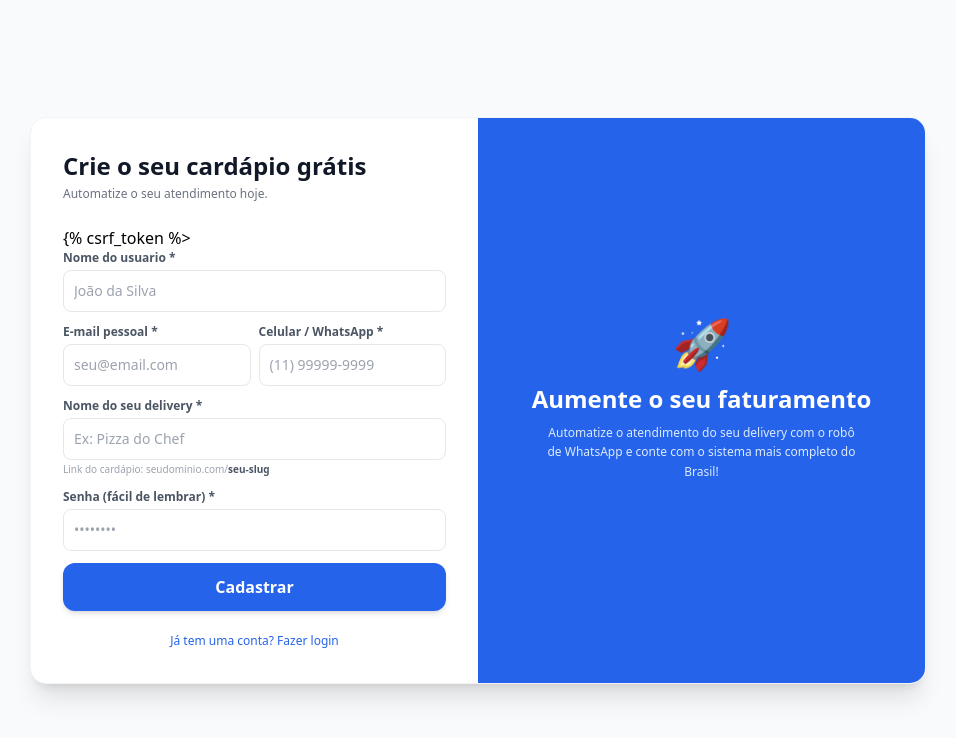
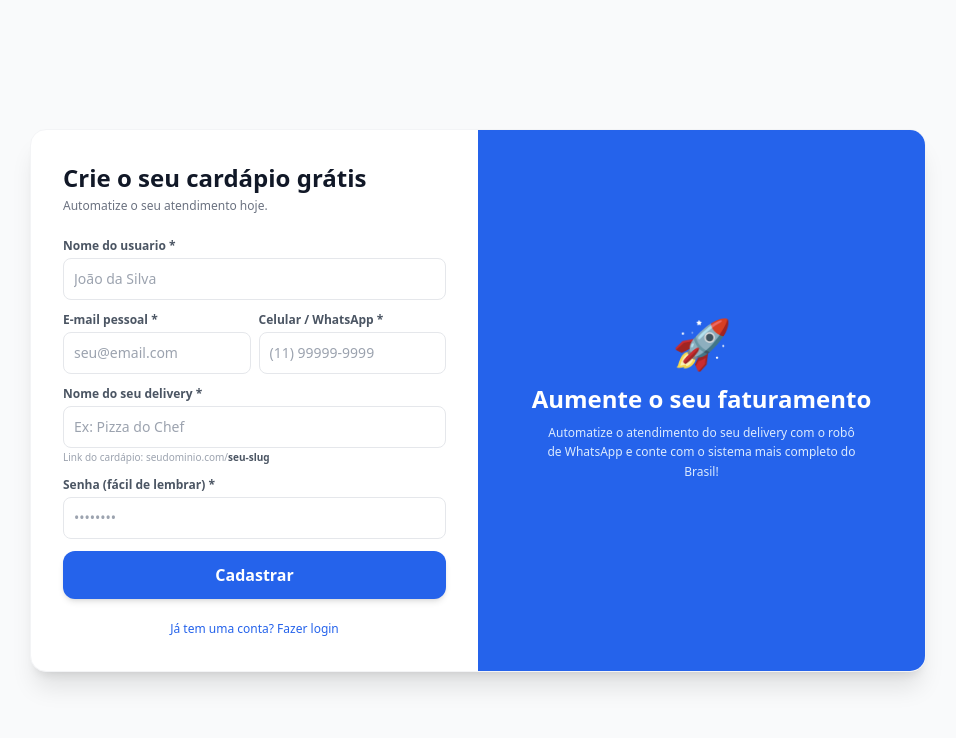
Before and after one commit to fabiohanada/chef-ai, a Django app: page /cadastro/ in a window 1280 px wide. Shown: the top 738 px of the page, without its empty margins (162-1118 px from the left). Run offline with Django 5.2, Linux system fonts and the light colour scheme; some libraries are stand-ins or nearby versions.

Commit message:
correcao csrf_token

```diff
--- a/menu/templates/menu/merchant_register.html
+++ b/menu/templates/menu/merchant_register.html
@@ -23,7 +23,7 @@
             {% endif %}
 
             <form method="POST" class="space-y-3">
-                {% csrf_token %>
+                {% csrf_token %}
 
                 <div>
                     <label class="block text-xs font-semibold text-gray-600 mb-1">Nome do usuario *</label>
```
